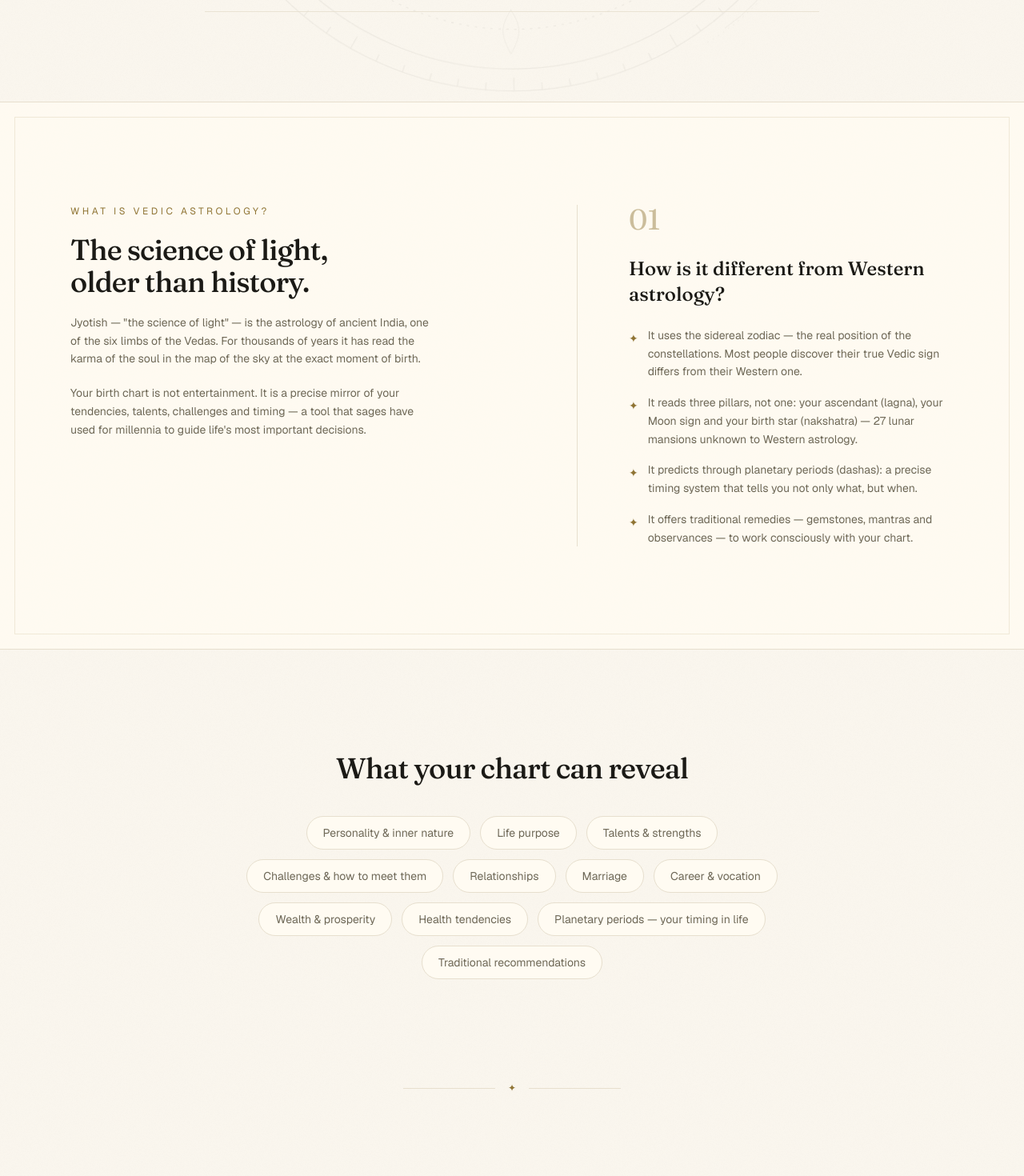
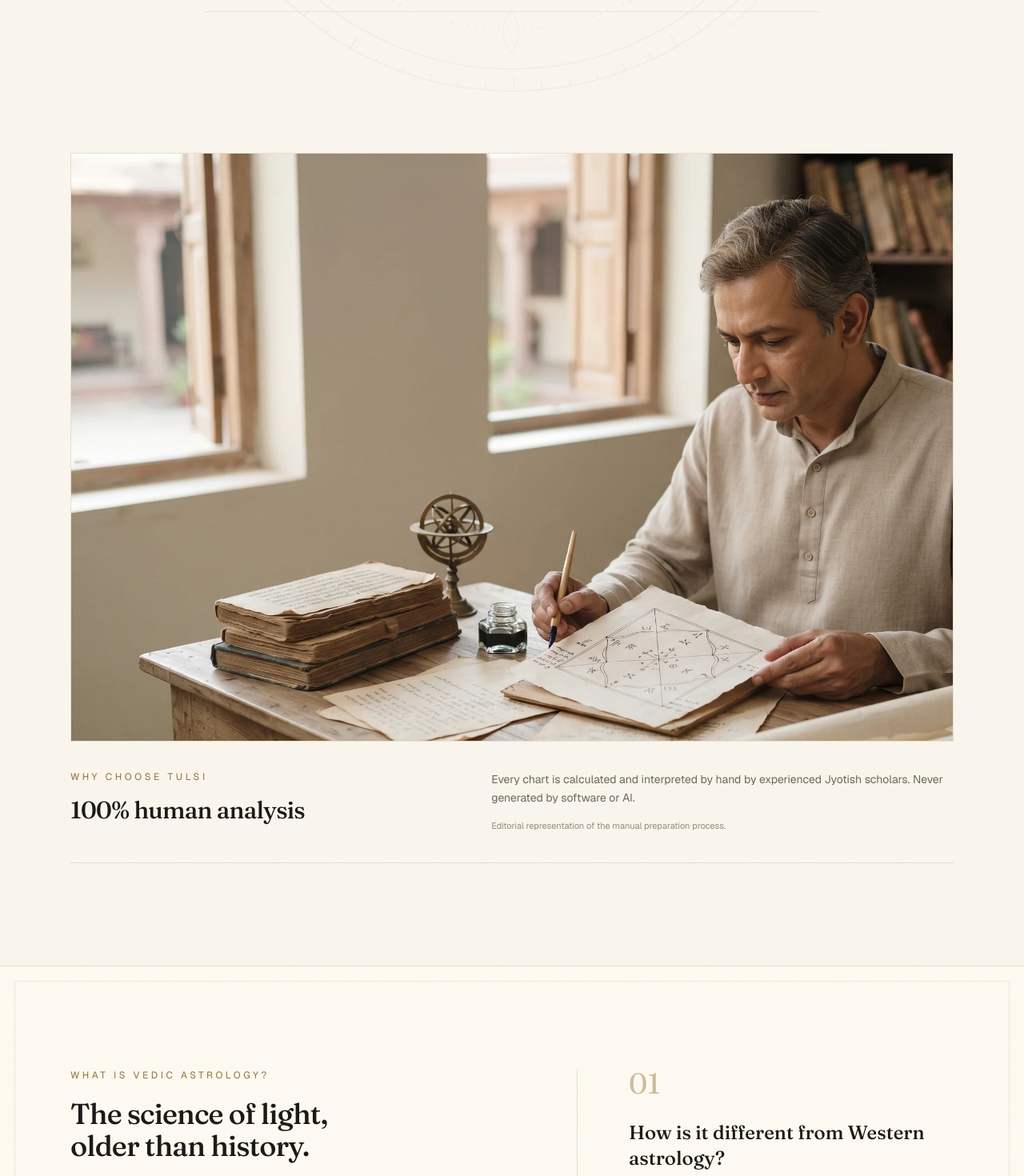
Before and after one commit to djrock3108-commits/tulsi-store, a Next.js app: page /en in a window 1280 px wide. Shown: the part 780-2250 px from the top of the page at 80% size. Built offline with nearby package versions, Linux system fonts and the light colour scheme; no server answers.

Commit message:
design: add disclosed editorial scholar section

```diff
--- a/src/app/(store)/[locale]/page.tsx
+++ b/src/app/(store)/[locale]/page.tsx
@@ -1,4 +1,5 @@
 import { setRequestLocale } from "next-intl/server";
+import Image from "next/image";
 import { Link } from "@/i18n/navigation";
 import { getAstroContent } from "@/lib/astro-content";
 import Reveal from "@/components/Reveal";
@@ -20,6 +21,15 @@ export default async function HomePage({ params }: { params: Promise<{ locale: s
   const { locale } = await params;
   setRequestLocale(locale);
   const c = getAstroContent(locale as Locale);
+  const humanAnalysis = c.why.items[1];
+  const editorialCaption: Record<Locale, string> = {
+    en: "Editorial representation of the manual preparation process.",
+    es: "Representación editorial del proceso de elaboración manual.",
+    nl: "Redactionele weergave van het handmatige voorbereidingsproces.",
+    de: "Redaktionelle Darstellung des manuellen Ausarbeitungsprozesses.",
+    fr: "Représentation éditoriale du processus de préparation manuelle.",
+    it: "Rappresentazione editoriale del processo di preparazione manuale.",
+  };
 
   return (
     <>
@@ -71,6 +81,37 @@ export default async function HomePage({ params }: { params: Promise<{ locale: s
       </section>
 
       {/* ── Qué es la Astrología Védica ───────────────────────────── */}
+      <section aria-labelledby="human-work-title" className="mx-auto max-w-6xl px-6 pb-24 pt-8 md:pb-32 md:pt-16">
+        <Reveal>
+          <figure>
+            <div className="relative aspect-[3/2] overflow-hidden border border-line bg-surface">
+              <Image
+                src="/images/tulsi-scholar-editorial-v2.webp"
+                alt={editorialCaption[locale as Locale]}
+                fill
+                priority
+                sizes="(max-width: 768px) calc(100vw - 3rem), 1152px"
+                className="object-cover object-center"
+              />
+            </div>
+            <div className="grid gap-5 border-b border-line py-7 md:grid-cols-[1fr_1.25fr] md:items-start md:gap-16 md:py-9">
+              <div>
+                <p className="text-xs uppercase tracking-[0.3em] text-gold">{c.why.title}</p>
+                <h2 id="human-work-title" className="mt-4 font-serif text-2xl font-medium tracking-tight md:text-3xl">
+                  {humanAnalysis.title}
+                </h2>
+              </div>
+              <div>
+                <p className="max-w-xl text-sm leading-relaxed text-muted">{humanAnalysis.body}</p>
+                <figcaption className="mt-4 text-[11px] leading-relaxed text-muted/75">
+                  {editorialCaption[locale as Locale]}
+                </figcaption>
+              </div>
+            </div>
+          </figure>
+        </Reveal>
+      </section>
+
       <section id="what" className="manuscript-section border-y border-line bg-surface/70">
         <div className="mx-auto grid max-w-6xl grid-cols-1 gap-14 px-6 py-24 md:grid-cols-[1.08fr_0.92fr] md:gap-20 md:py-32">
           <Reveal>
```
